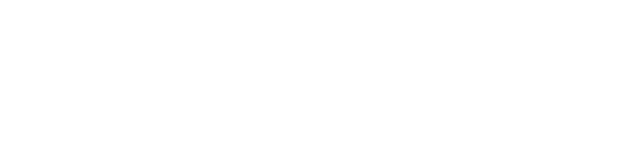
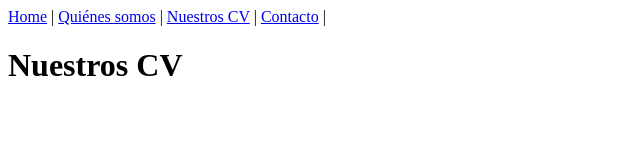
Before and after one commit to dawgun/202207-w1ch2-Manuela-Perez-David-Lozano, a plain HTML site: page curriculum-vitae.html in a window 1280 px wide. Shown: the whole page, without its empty margins (0-640 px from the left). Drawn offline with Linux system fonts and the light colour scheme.

Commit message:
Added h1 and nav for link to other html on header

```diff
--- a/curriculum-vitae.html
+++ b/curriculum-vitae.html
@@ -7,7 +7,15 @@
     <title>Nuestros CV</title>
   </head>
   <body>
-    <header></header>
+    <header>
+      <nav>
+        <a href="index.html">Home</a> |
+        <a href="about-us.html">Quiénes somos</a> |
+        <a href="curriculum-vitae.html">Nuestros CV</a> |
+        <a href="contact.html">Contacto</a> |
+      </nav>
+      <h1>Nuestros CV</h1>
+    </header>
     <section></section>
     <section></section>
   </body>
```
